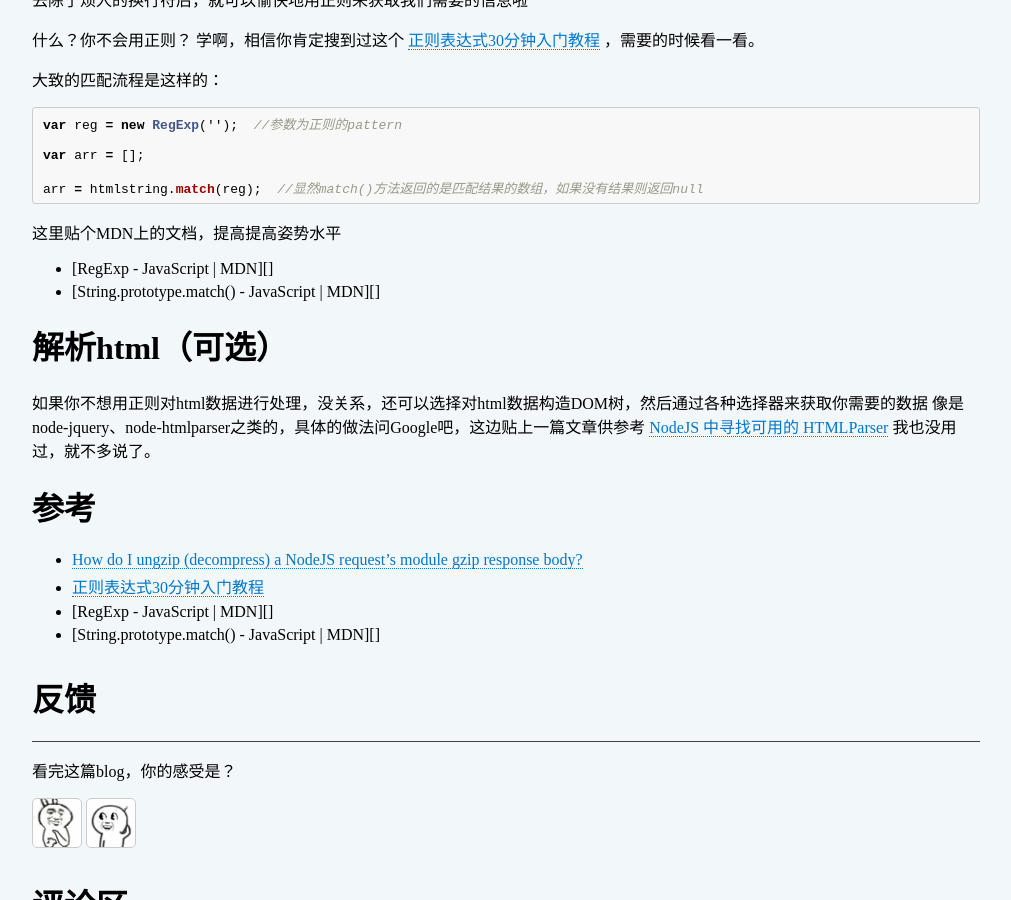
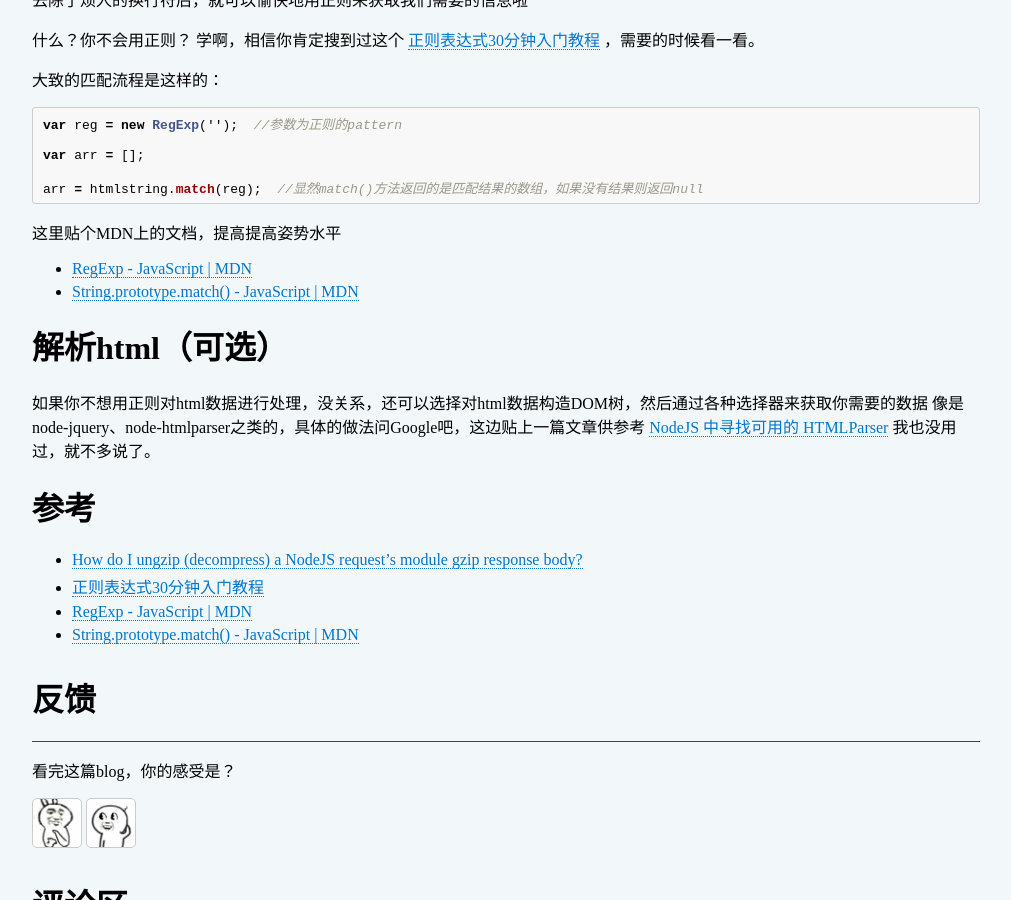
Before and after one commit to ChuChencheng/ChuChencheng.github.io, a Jekyll site: the page built from _posts/2016-08-29-nodejs-web-crawl.md, in a window 1280 px wide and 900 px high, scrolled down 2161 px. Shown: the whole window, without its empty margins (134-1145 px from the left). Built offline with Jekyll 4.4.1, drawn with Linux system fonts in a browser that asks for light colours; nearby versions of some CDN libraries.

```diff
--- a/_posts/2016-08-19-nodejs-crawl.md
+++ b/_posts/2016-08-29-nodejs-web-crawl.md
@@ -153,6 +153,6 @@ arr = htmlstring.match(reg);  //显然match()方法返回的是匹配结果的
 
 [How do I ungzip (decompress) a NodeJS request's module gzip response body?]: http://stackoverflow.com/questions/12148948/how-do-i-ungzip-decompress-a-nodejs-requests-module-gzip-response-body
 [正则表达式30分钟入门教程]: http://www.jb51.net/tools/zhengze.html
-[RegExp - JavaScript \| MDN]: https://developer.mozilla.org/zh-CN/docs/Web/JavaScript/Reference/Global_Objects/RegExp
-[String.prototype.match() - JavaScript \| MDN]: https://developer.mozilla.org/zh-CN/docs/Web/JavaScript/Reference/Global_Objects/String/match
+[RegExp - JavaScript | MDN]: https://developer.mozilla.org/zh-CN/docs/Web/JavaScript/Reference/Global_Objects/RegExp
+[String.prototype.match() - JavaScript | MDN]: https://developer.mozilla.org/zh-CN/docs/Web/JavaScript/Reference/Global_Objects/String/match
 [NodeJS 中寻找可用的 HTMLParser]: https://cnodejs.org/topic/4fa0d3a1cc088b063a2e04a2
```
Also changed, not shown: _posts/2016-08-09-how-to-get-this-value.md (+1 -1 lines).
